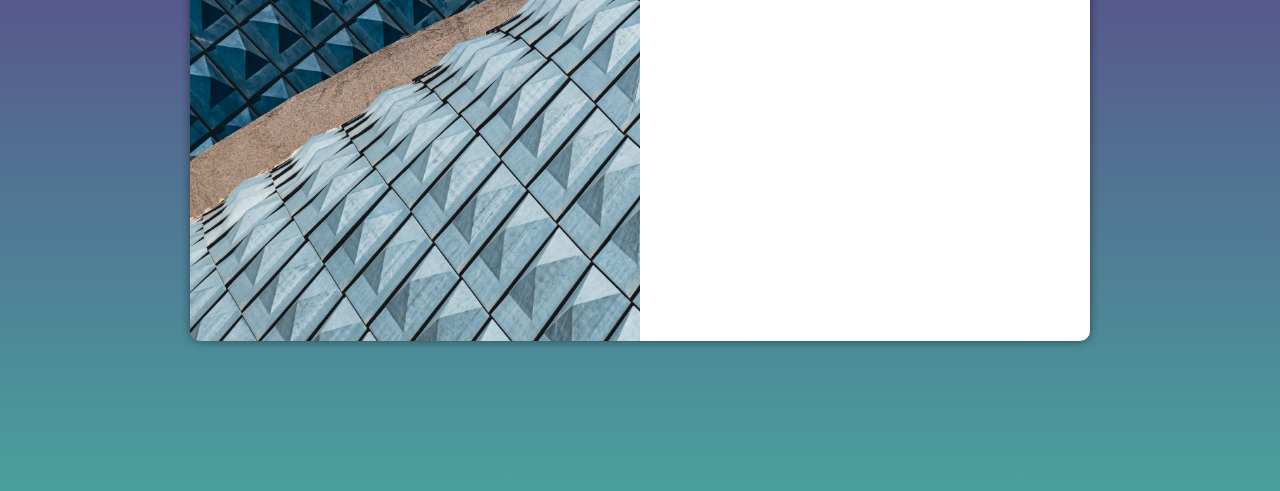
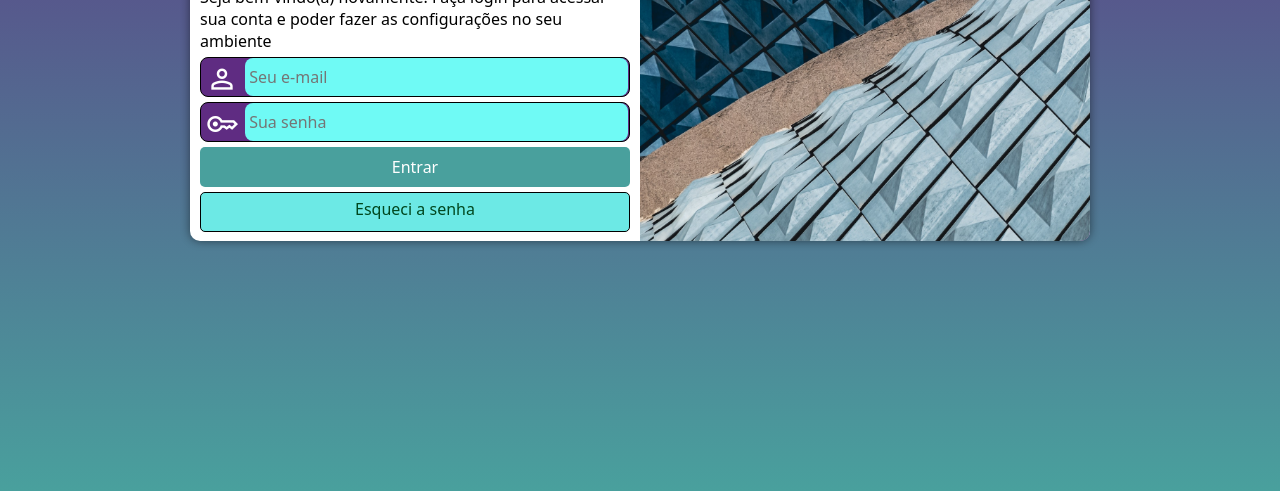
Before and after one commit to Cauaandrade1/Projeto-Login, a plain HTML site: page index.html in a window 1280 px wide. Shown: the part 309-800 px from the top of the page. Drawn offline with nearby package versions, Linux system fonts and the light colour scheme.

Commit message:
Trabalho finalizado.

```diff
--- a/estilos/media-query.css
+++ b/estilos/media-query.css
@@ -6,6 +6,7 @@
     }
     #login{
         width: 80%;
+        height: 350px;
     }
     section#login > div#imagem{
         float: left;
@@ -24,14 +25,15 @@
     }
     #login{
         width: 900px;
+        height: 300px;
     }
     section#login > div#imagem{
-        float: left;
+        float: right;
         width: 50%;
         height: 100%;
     }
     #formulario{
-        float: right;
+        float: left;
         width: 50%;
     }
 }
--- a/estilos/style.css
+++ b/estilos/style.css
@@ -3,7 +3,7 @@
 /*linear-gradient(to top, var(--cor1), var(--cor2));*/
 
 *{
-    font-family: Arial, Helvetica, sans-serif;
+    font-family: system-ui, -apple-system, BlinkMacSystemFont, 'Segoe UI', Roboto, Oxygen, Ubuntu, Cantarell, 'Open Sans', 'Helvetica Neue', sans-serif;
     padding: 0px;
     margin: 0px;
     box-sizing: border-box;
@@ -29,17 +29,17 @@ main{
     position: absolute;
     left: 50%;
     top: 50%;
-    transform: translate(-50%,-50%);
     overflow: hidden;
 
     background-color: white;
-    width: 250px;
-    height: 500px;
+    width: 260px;
+    height: 520px;
     border-radius: 10px;
     box-shadow: 0px 0px 10px rgba(0, 0, 0, 0.479);
 
     transition: width 0.3s, height 0.3s;
     transition-timing-function: ease;
+    transform: translate(-50%,-50%);
 }
 
 #login > div#imagem{
@@ -50,8 +50,80 @@ main{
     height: 200px;
 }
 
+section#login > div#formulario > h1{
+    text-align: center;
+}
+
 
 #login > div#formulario{
     display: block;
     padding: 10px;
 }
+
+form > div.campo{
+    display: block;
+    background-color: var(--cor2);
+    width: 100%;
+    height: 40px;
+    border-radius: 8px;
+    margin: 5px 0px;
+    border: 1px solid black;
+
+}
+
+div.campo > label{
+    display: none;
+}
+
+div.campo > i{
+    color: white;
+    font-size: 2em;
+    width: 40px;
+    padding: 5px;
+}
+
+div.campo > input{
+    background-color:  #6ffaf5;
+    width: calc(100% - 45px);
+    font-size: 1em;
+    height: 100%;
+    border: 0px;
+    border-radius: 8px;
+    padding: 4px;
+    transform: translateY(-12px);
+}
+
+form > input[type=submit] {
+    display: block;
+    font-size: 1em;
+    width: 100%;
+    height: 40px;
+    background-color: var(--cor1);
+    color: white;
+    border: none;
+    border-radius: 5px;
+}
+
+form > input[type=submit]:hover{
+    background-color: var(--cor2);
+    cursor: pointer;
+}
+
+form > a.botao{
+    display: block;
+    text-align: center;
+    font-size: 1em;
+    width: 100%;
+    height: 40px;
+    border: 1px solid black;
+    background-color: #6ce9e5;
+    border-radius: 5px;
+    text-decoration: none;
+    color: rgb(0, 71, 30);
+    padding-top: 5px;
+    margin-top: 5px;
+}
+
+form > a.botao:hover{
+    background-color: #5f2c82;
+}
--- a/index.html
+++ b/index.html
@@ -4,6 +4,7 @@
     <meta charset="UTF-8">
     <meta name="viewport" content="width=device-width, initial-scale=1.0">
     <title>Login</title>
+    <link rel="stylesheet" href="https://fonts.googleapis.com/css2?family=Material+Symbols+Outlined:opsz,wght,FILL,GRAD@24,400,0,0" />
     <link rel="stylesheet" href="estilos/style.css">
     <link rel="stylesheet" href="estilos/media-query.css">
 </head>
@@ -14,17 +15,24 @@
             </div>
             <div id="formulario">
                 <h1>Login</h1>
+                <hr>
                 <p>Seja bem-vindo(a) novamente. Faça login para acessar sua conta e poder fazer as configurações no seu ambiente</p>
-                <form action="login.js" method="post">
+                <form action="login.js" method="post" autocomplete="on">
 
+                    <div class="campo">
+                        <i class="material-symbols-outlined">person</i>
+                        <input type="email" name="isuario" id="usuario" placeholder="Seu e-mail" required autocomplete="email">
+                        <label for="usuario">Login</label><br>
+                    </div>
 
-                    <input type="email" name="isuario" id="usuario" placeholder="Seu e-mail" required>
-                    <label for="usuario">Usuário</label><br>
+                    <div class="campo">
+                        <i class="material-symbols-outlined">key</i>
+                        <input type="password" name="isenha" id="senha" placeholder="Sua senha" min="8" required>
+                        <label for="senha">Senha</label><br>
+                    </div>
 
-                    <input type="password" name="isenha" id="senha" placeholder="Sua senha" min="8" required>
-                    <label for="senha">Senha</label><br>
                     <input type="submit" value="Entrar">
-                    <input type="reset" value="Esqueci a senha">
+                    <a href="senha.html" class="botao">Esqueci a senha</a>
                 </form>
             </div>
         </section>
```
Also changed, not shown: senha.html (added, +1 -0 lines).
